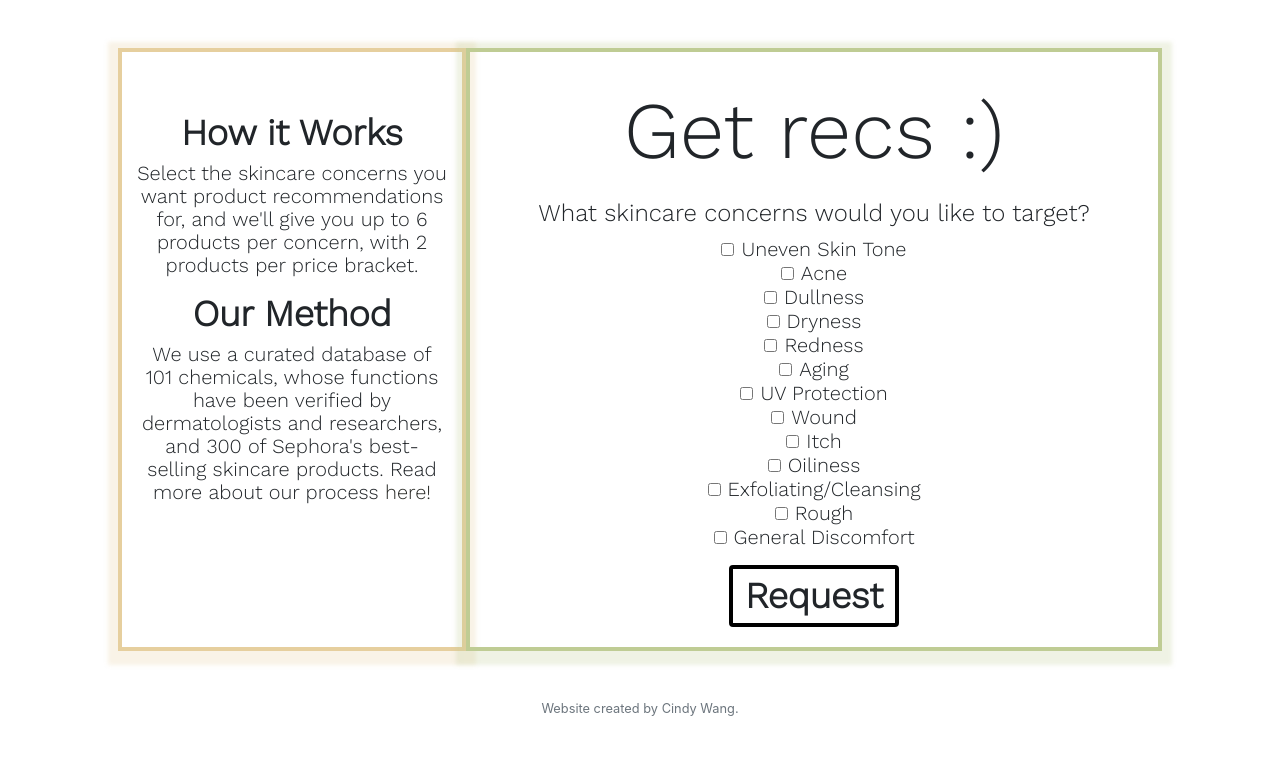
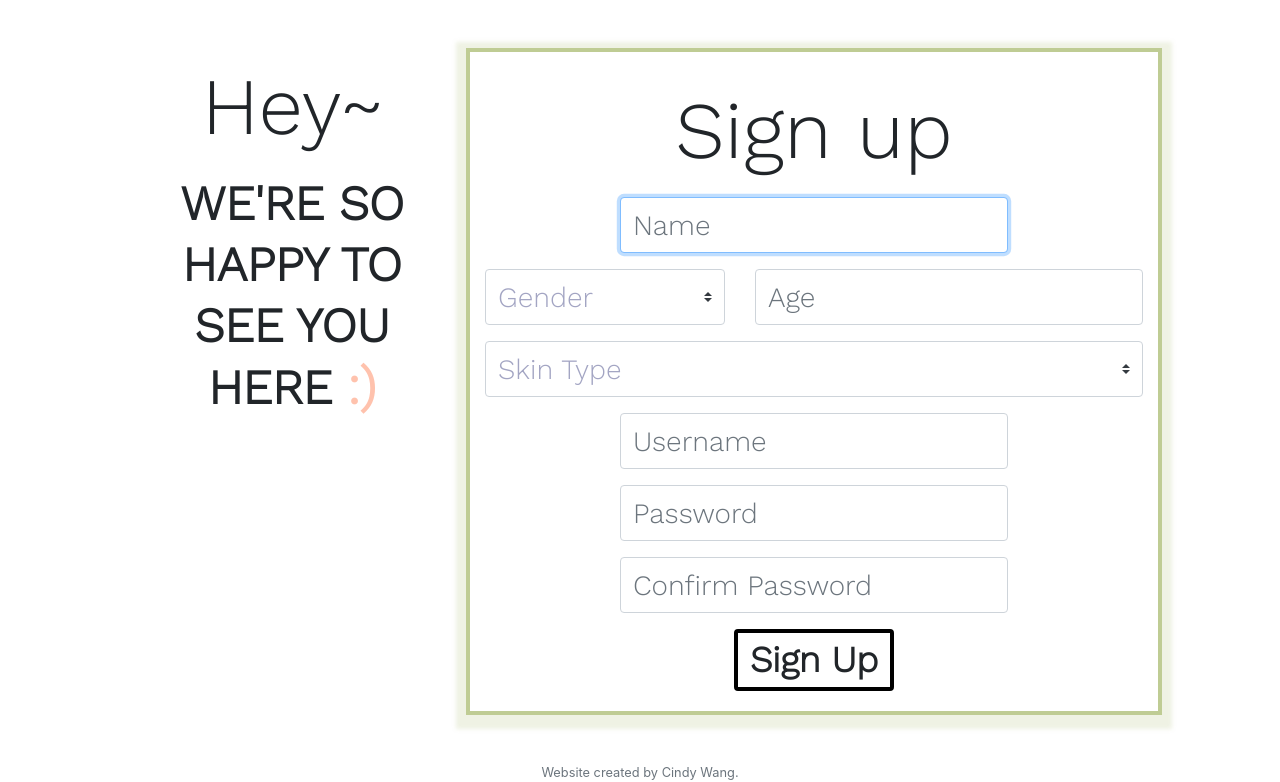
Before and after one commit to cwangf00d/SkinDictionary, a Flask app: page /register in a window 1280 px wide. Shown: the part 222-1004 px from the top of the page. Before the commit the page ends 938 px from the top, so only its background shows below. Run offline with Flask 2, Linux system fonts and the light colour scheme; some libraries are stand-ins or nearby versions.

Commit message:
Update register.html

```diff
--- a/templates/register.html
+++ b/templates/register.html
@@ -1,109 +1,63 @@
 {% extends "layout.html" %}
 
 {% block title %}
-    Request
+    Register
 {% endblock %}
 
 {% block main %}
 <div class = "container">
   <div class = "row">
-    <div class = "col-4 methodology-box">
-      <h5 class = "my-default-h5 pad-h5">How it Works</h5>
-      <p class = "my-default-p">Select the skincare concerns you want product recommendations for, and we'll give you up to 6 products per concern, with 2 products per price bracket.</p>
-      <h5 class = "my-default-h5">Our Method</h5>
-      <p class = "my-default-p">We use a curated database of 101 chemicals, whose functions have been verified by dermatologists and researchers, and 300 of Sephora's best-selling skincare products. Read more about our process <a href = "https://github.com/cwangf00d/SkinDictionary">here!</a></p>
+    <div class = "col-4">
+      <h2 class = "my-default-h2">Hey~</h2>
+      <h3 class = "my-default-h3">WE'RE SO HAPPY TO SEE YOU HERE <span class = "melon-accent">:)</span></h3>
     </div>
     <div class = "col-8 login-box">
-      <h2 class = "my-default-h2">Get recs :)</h2>
-      <h5 class = "my-default-h6">What skincare concerns would you like to target?</h5>
-      <form action="/request" method="post">
-        <div class="form-check">
-          <input class="form-check-input pretty-checkbox" type="checkbox" name = "uneven skintone">
-          <label class="form-check-label pretty-label" for="uneven skintone">
-            Uneven Skin Tone
-          </label>
+      <h2 class = "my-default-h2">Sign up</h2>
+      <form action="/register" method="post">
+        <div class="form-group">
+            <input autocomplete="off" autofocus class="form-control pretty-input" name="name" placeholder="Name" type="text">
+          </div>
+        <div class = "row">
+          <div class = "col">
+            <div class="input-group mb-3">
+              <select class="custom-select pretty-input" id="inputGroupSelect01" name = "gender">
+                <option selected disabled>Gender</option>
+                <option value="female">Female</option>
+                <option value="male">Male</option>
+                <option value="non-binary">Non-binary</option>
+                <option value="prefer not to say">Prefer not to say</option>
+              </select>
+              </div>
+          </div>
+          <div class = "col">
+            <div class="form-group">
+              <input autocomplete="off" autofocus class="form-control pretty-input" name="age" placeholder="Age" type="number">
+            </div>
+          </div>
         </div>
-        <div class="form-check">
-          <input class="form-check-input" type="checkbox" name = "acne">
-          <label class="form-check-label pretty-label" for="acne">
-            Acne
-          </label>
+            <div class="input-group mb-3">
+              <select class="custom-select pretty-input" id="inputGroupSelect01" name = "skintype">
+                <option selected disabled>Skin Type</option>
+                <option value="oily">Oily</option>
+                <option value="dry">Dry</option>
+                <option value="combination">Combination</option>
+                <option value="normal">Normal</option>
+                <option value="sensitive">Sensitive</option>
+                <option value="unknown">Unknown</option>
+              </select>
+            </div>
+        <div class="form-group">
+            <input autocomplete="off" autofocus class="form-control pretty-input" name="username" placeholder="Username" type="text">
         </div>
-        <div class="form-check">
-          <input class="form-check-input" type="checkbox" name = "dullness">
-          <label class="form-check-label pretty-label" for="dullness">
-            Dullness
-          </label>
+        <div class="form-group">
+            <input class="form-control pretty-input" name="password" placeholder="Password" type="password">
         </div>
-        <div class="form-check">
-          <input class="form-check-input" type="checkbox" name = "dryness">
-          <label class="form-check-label pretty-label" for="dryness">
-            Dryness
-          </label>
+        <div class="form-group">
+            <input class="form-control pretty-input" name="confirmation" placeholder="Confirm Password" type="password">
         </div>
-        <div class="form-check">
-          <input class="form-check-input" type="checkbox" name = "redness">
-          <label class="form-check-label pretty-label" for="redness">
-            Redness
-          </label>
-        </div>
-        <div class="form-check">
-          <input class="form-check-input" type="checkbox" name = "aging">
-          <label class="form-check-label pretty-label" for="aging">
-            Aging
-          </label>
-        </div>
-        <div class="form-check">
-          <input class="form-check-input" type="checkbox" name = "sun protectant">
-          <label class="form-check-label pretty-label" for="sun protectant">
-            UV Protection
-          </label>
-        </div>
-        <div class="form-check">
-          <input class="form-check-input" type="checkbox" name = "wound">
-          <label class="form-check-label pretty-label" for="wound">
-            Wound
-          </label>
-        </div>
-        <div class="form-check">
-          <input class="form-check-input" type="checkbox" name = "itchiness">
-          <label class="form-check-label pretty-label" for="itchiness">
-            Itch
-          </label>
-        </div>
-        <div class="form-check">
-          <input class="form-check-input" type="checkbox" name = "oiliness">
-          <label class="form-check-label pretty-label" for="oiliness">
-            Oiliness
-          </label>
-        </div>
-        <div class="form-check">
-          <input class="form-check-input" type="checkbox" name = "exfoliator/cleanser">
-          <label class="form-check-label pretty-label" for="exfoliator/cleanser">
-            Exfoliating/Cleansing
-          </label>
-        </div>
-        <div class="form-check">
-          <input class="form-check-input" type="checkbox" name = "rough">
-          <label class="form-check-label pretty-label" for="rough">
-            Rough
-          </label>
-        </div>
-        <div class="form-check">
-          <input class="form-check-input" type="checkbox" name = "discomfort">
-          <label class="form-check-label pretty-label special-padding" for="discomfort">
-            General Discomfort
-          </label>
-        </div>
-        <button class="btn login-btn" type="submit">Request</button>
+        <button class="btn login-btn" type="submit">Sign Up</button>
     </form>
-
     </div>
-
   </div>
 </div>
-
-
-</div>
-
 {% endblock %}
```
